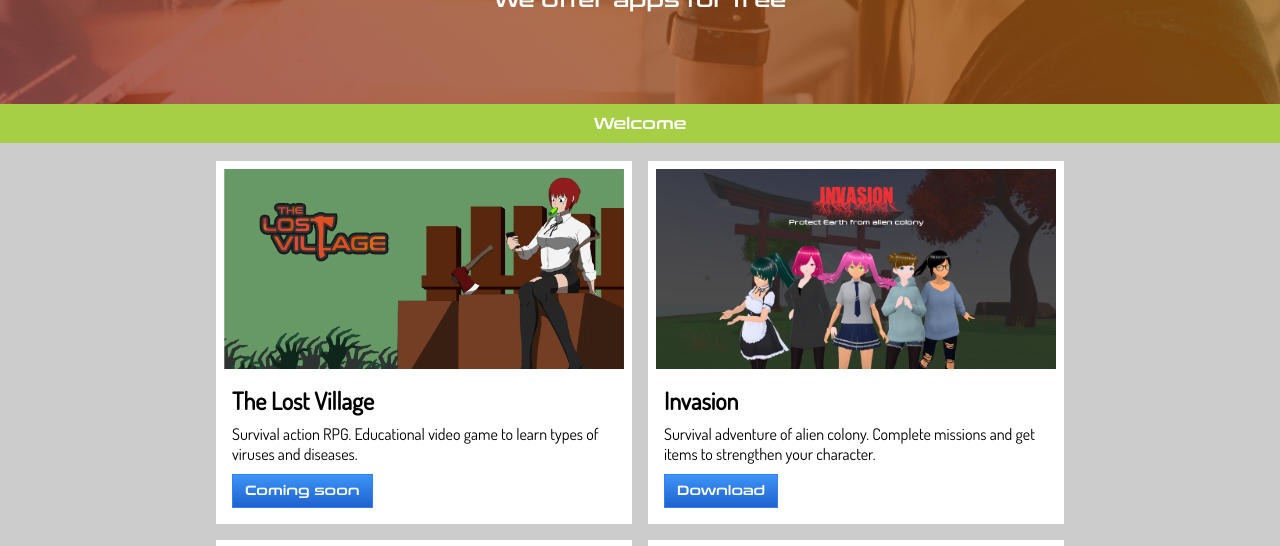
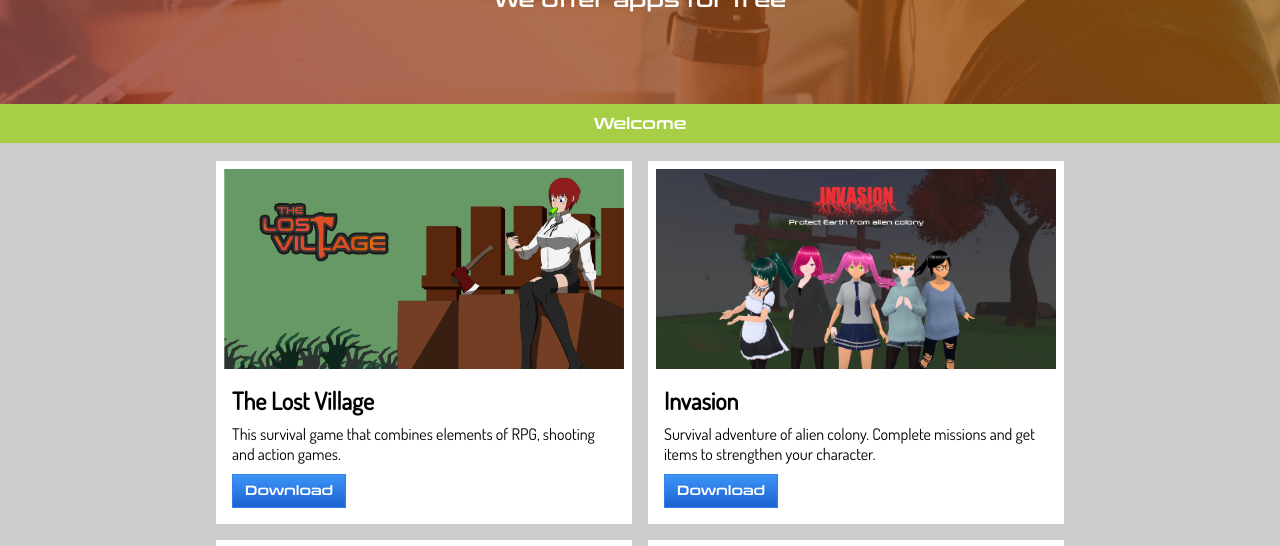
Before and after one commit to codebreakdev/codebreakdev.github.io, a plain HTML site: page index.html in a window 1280 px wide. Shown: the part 196-742 px from the top of the page. Drawn offline with Linux system fonts and the light colour scheme.

Commit message:
Update index.html

```diff
--- a/index.html
+++ b/index.html
@@ -52,9 +52,9 @@
             <div class="desc">
                 <h2>The Lost Village</h2>
                 <div>
-                    Survival action RPG. Educational video game to learn types of viruses and diseases.
+                    This survival game that combines elements of RPG, shooting and action games.
                 </div>
-                <button class="btn">Coming soon</button>
+                <button class="btn" onclick="visit('https://play.google.com/store/apps/details?id=com.misael.thelostvillage',null,true)">Download</button>
             </div>
         </li>
 
```
